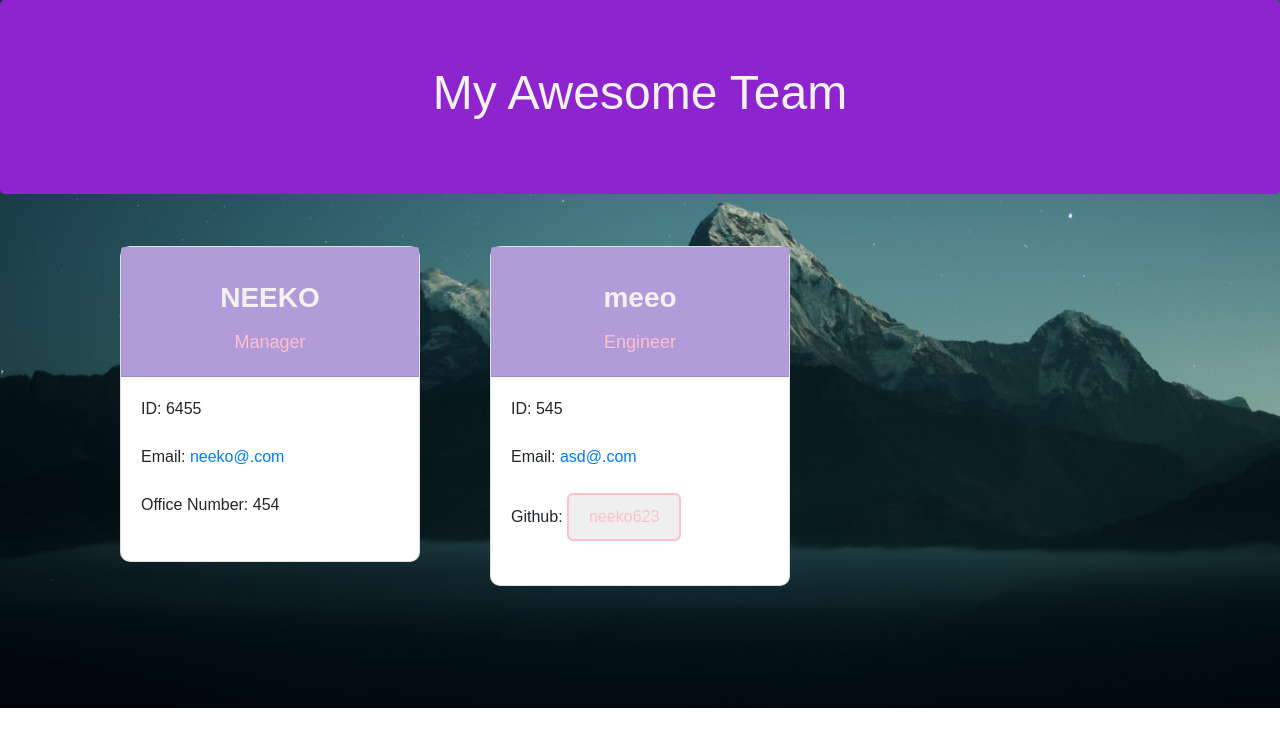
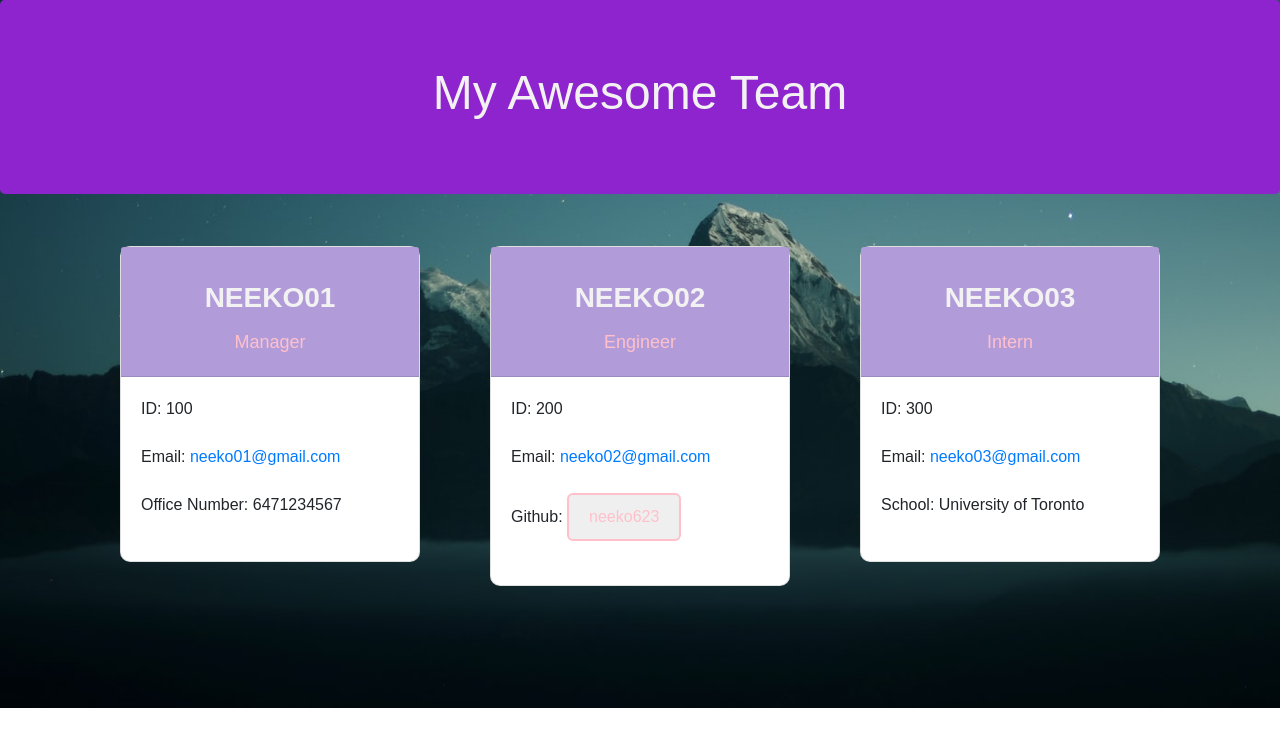
Before and after one commit to Neeko623/Team-Profile-Generator, a website: page output/team.html in a window 1280 px wide. Drawn offline with nearby package versions, Linux system fonts and the light colour scheme; files whose address does not match are found by name.

Commit message:
update team profile html

```diff
--- a/output/team.html
+++ b/output/team.html
@@ -100,20 +100,20 @@
       <div class="col-md-3">
       <div class="card cardbody">
       <div class="card-header" style="background: #B19CD9">
-      <div class="name">NEEKO</div>
+      <div class="name">NEEKO01</div>
       <div class="desc">Manager</div>
       </div>
 
         <div class="card-body">
           <form role="form">
             <div class="form-group">
-                <label for="reserve-unique-id" id="reserve-unique-id">ID: 6455</label>
+                <label for="reserve-unique-id" id="reserve-unique-id">ID: 100</label>
             </div>
             <div class="form-group">
-              <label for="reserve-email" id="reserve-email">Email:<a href="mailto: neeko@.com"> neeko@.com</a></label>
+              <label for="reserve-email" id="reserve-email">Email:<a href="mailto: neeko01@gmail.com"> neeko01@gmail.com</a></label>
             </div>
             <div class="form-group">
-                <label for="reserve-phone" id="reserve-office-number">Office Number: 454</label>
+                <label for="reserve-phone" id="reserve-office-number">Office Number: 6471234567</label>
             </div>
             </form>
         </div>
@@ -125,17 +125,17 @@
     <div class="col-md-3">
     <div class="card cardbody">
     <div class="card-header" style="background: #B19CD9">
-    <div class="name">meeo</div>
+    <div class="name">NEEKO02</div>
     <div class="desc">Engineer</div>
     </div>
 
     <div class="card-body">
     <form role="form">
       <div class="form-group">
-          <label for="reserve-unique-id" id="reserve-unique-id">ID: 545</label>
+          <label for="reserve-unique-id" id="reserve-unique-id">ID: 200</label>
       </div>
             <div class="form-group">
-              <label for="reserve-email" id="reserve-email">Email:<a href="mailto: asd@.com"> asd@.com</a></label>
+              <label for="reserve-email" id="reserve-email">Email:<a href="mailto: neeko02@gmail.com"> neeko02@gmail.com</a></label>
             </div>
             <div class="form-group">
             <label for="reserve-phone" id="github">Github: <button class="contact-btn" onclick=" window.open('https:github.com/neeko623')">neeko623</button>
@@ -146,6 +146,30 @@
     </div>
     </li>
 
+    <li>
+       <div class="col-md-3">
+          <div class="card cardbody">
+             <div class="card-header" style="background: #B19CD9">
+                <div class="name">NEEKO03</div>
+                <div class="desc">Intern</div>
+             </div>
+             <div class="card-body">
+                <form role="form">
+                   <div class="form-group">
+                      <label for="reserve-unique-id" id="reserve-unique-id">ID: 300</label>
+                   </div>
+                   <div class="form-group">
+                      <label for="reserve-email" id="reserve-email">Email:<a href="mailto: neeko03@gmail.com"> neeko03@gmail.com</a></label>
+                   </div>
+                   <div class="form-group">
+                      <label for="reserve-phone" id="school">School: University of Toronto</label>
+                   </div>
+                </form>
+             </div>
+          </div>
+       </div>
+    </li>
+
            </ul>
         </div>
      </body>
```
